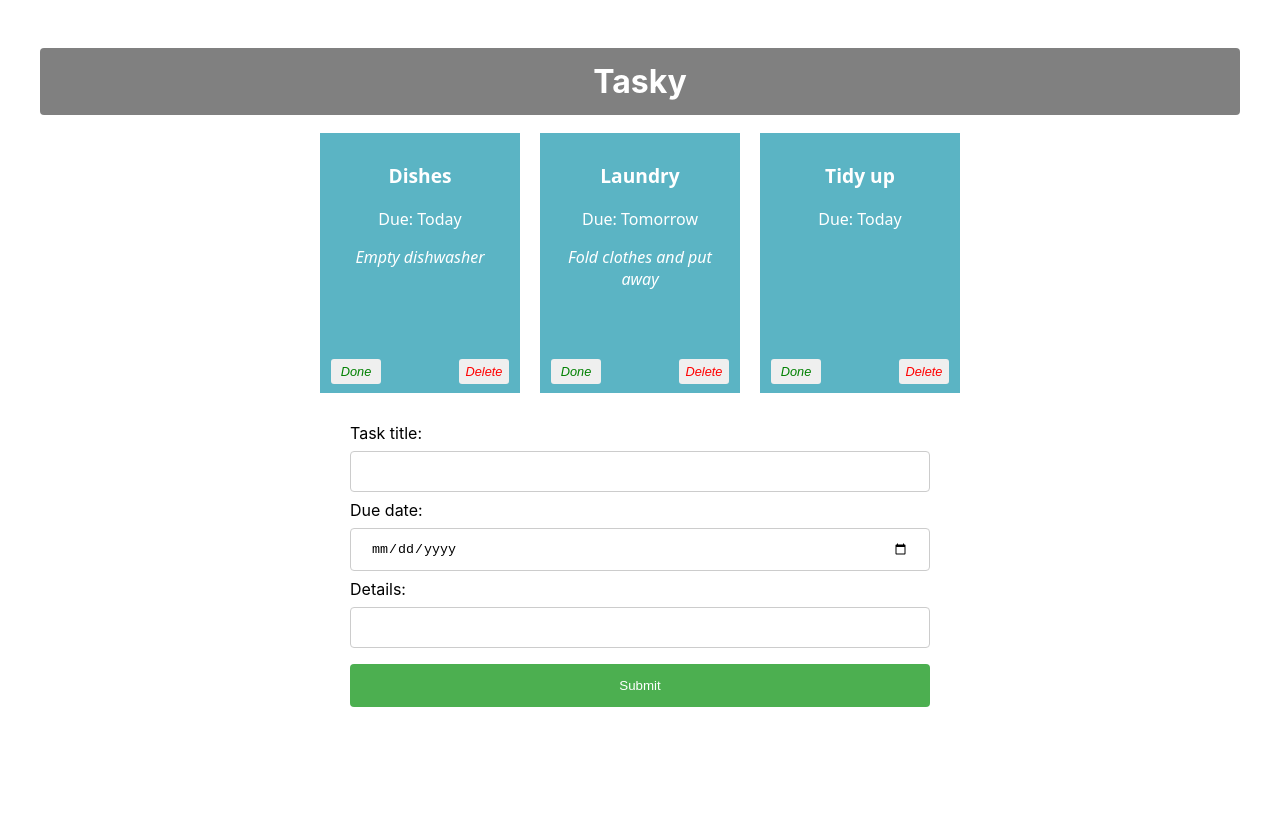
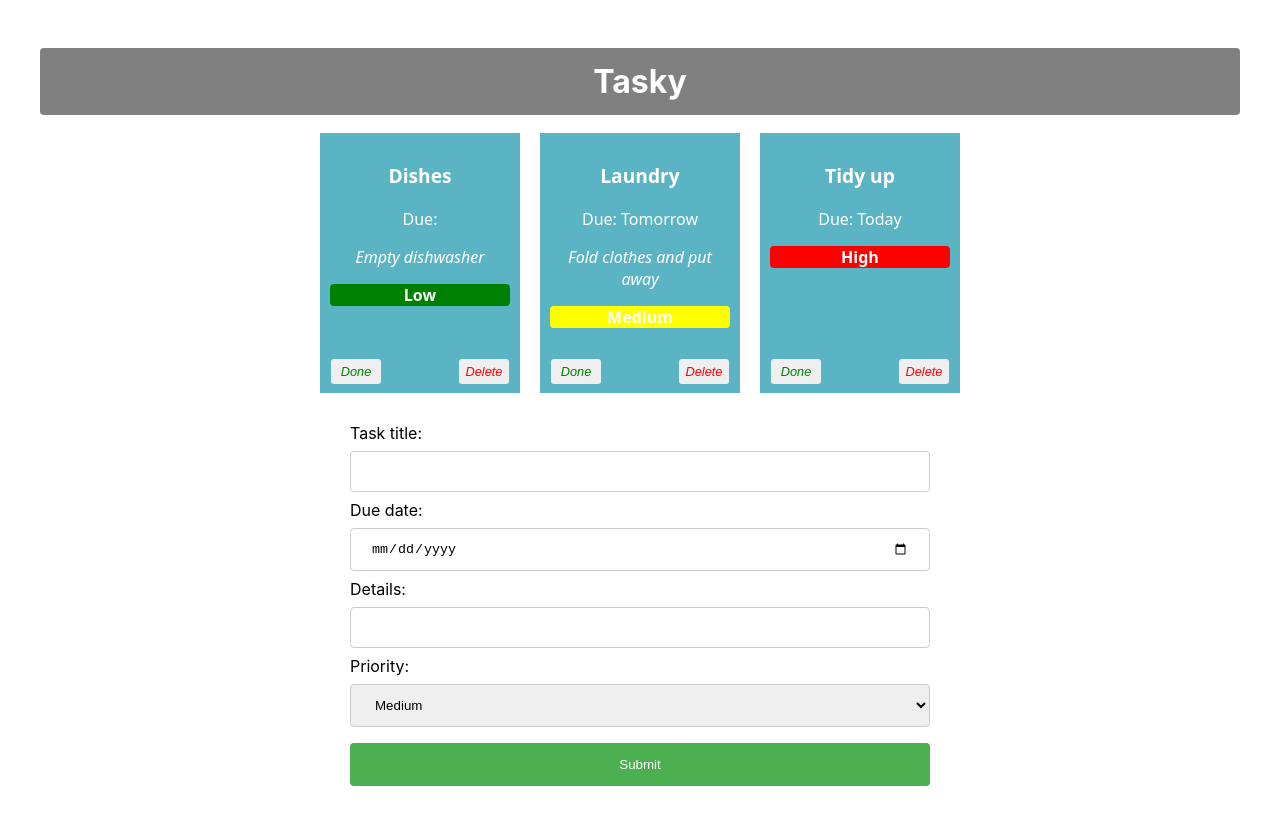
Before and after one commit to Caixian-Wang/react-basics-labs, a React (Create React App) app in the folder tasky/: page / in a window 1280 px wide. Shown: the top 824 px of the page. Before the commit the page ends 800 px from the top, so only its background shows below. Built offline with nearby package versions, Linux system fonts and the light colour scheme.

Commit message:
Add task functionality

```diff
--- a/tasky/src/App.css
+++ b/tasky/src/App.css
@@ -25,7 +25,14 @@
   font-weight: bold;
   font-size: 1.2em;
 }
-
+.prioritylevel{
+  font-weight: bold;
+  background-color: #4CAF50;
+  margin: 8px 0;
+  border: none;
+  border-radius: 4px;
+  height: 22px;
+}
 .card {
   display: inline-block;
   vertical-align: top;
@@ -119,3 +126,12 @@ form {
   width: 50%;
   margin: auto;
 }
+select {
+  width: 100%;
+  padding: 12px 20px;
+  margin: 8px 0;
+  display: inline-block;
+  border: 1px solid #ccc;
+  border-radius: 4px;
+  box-sizing: border-box;
+}
--- a/tasky/src/App.js
+++ b/tasky/src/App.js
@@ -8,16 +8,17 @@ function App() {
 
   const [ taskState, setTaskState ] = useState({
     tasks: [
-      { id: 1, title:"Dishes", description: "Empty dishwasher", deadline: "Today", done: false },
-      { id: 2, title: "Laundry", description: "Fold clothes and put away", deadline: "Tomorrow", done: false },
-      { id: 3, title: "Tidy up", deadline: "Today", done: false}
+      { id: 1, title:"Dishes", description: "Empty dishwasher", prioritylevel:"Low", ldeadline: "Today", done: false },
+      { id: 2, title: "Laundry", description: "Fold clothes and put away", prioritylevel:"Medium", deadline: "Tomorrow", done: false },
+      { id: 3, title: "Tidy up", prioritylevel:"High", deadline: "Today", done: false}
     ]
   });
 
   const [ formState, setFormState ] = useState({
     title: "",
     description: "",
-    deadline: ""
+    deadline: "",
+    prioritylevel:"Medium"
   });
 
   const doneHandler = (taskIndex) => {
@@ -46,6 +47,9 @@ function App() {
       case "deadline":
           form.deadline = event.target.value;
           break;
+          case "prioritylevel":
+          form.prioritylevel = event.target.value;
+          break;
       default:
           form = formState;
     }
@@ -72,13 +76,14 @@ function App() {
         title={task.title}
         description={task.description}
         deadline={task.deadline}
+        prioritylevel={task.prioritylevel}
         key={task.id}
         done={task.done}
         markDone={() => doneHandler(index)}
         deleteTask = {() => deleteHandler(index)}
       />
     ))}
-    <AddTaskForm change={formChangeHandler} />
+  <AddTaskForm submit={formSubmitHandler} change={formChangeHandler} />
   </div>
   );
 }
--- a/tasky/src/components/Form.js
+++ b/tasky/src/components/Form.js
@@ -19,6 +19,14 @@ const AddTaskForm = (props) => {
         Details:
         <input type="text" name="description" onChange={(event) => props.change(event)} />
     </label>
+    <label >
+        Priority:
+        <select  name="prioritylevel" onChange={(event) => props.change(event)}>
+            <option value="low">Low</option>
+            <option value="medium" selected>Medium</option>
+            <option value="high">High</option>
+        </select>
+  </label>
         <input type="submit" value="Submit" />
         </form>
 
--- a/tasky/src/components/Task.js
+++ b/tasky/src/components/Task.js
@@ -8,6 +8,7 @@ const Task = (props) => {
             <p className="title">{props.title}</p>
             <p>Due: {props.deadline}</p>
             <p className="description">{props.description}</p>
+            <p className="prioritylevel" style={{backgroundColor:  props.prioritylevel === "Low"  ? "green"   : (props.prioritylevel === "Medium"  ? "yellow"  : "red")}}>{props.prioritylevel}</p>
             <button onClick={props.markDone} className='doneButton'>Done</button>
             <button className='deleteButton' onClick={props.deleteTask}>Delete</button>
         </div>
```
